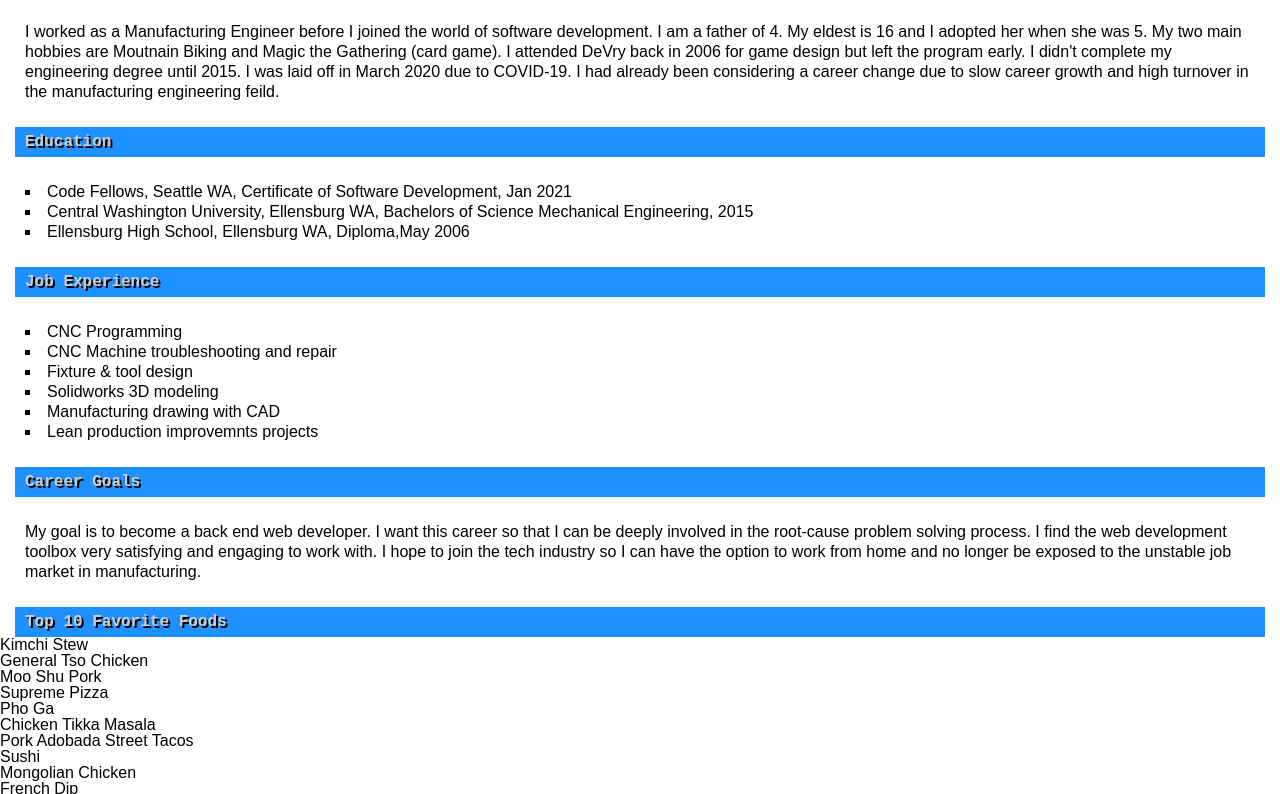
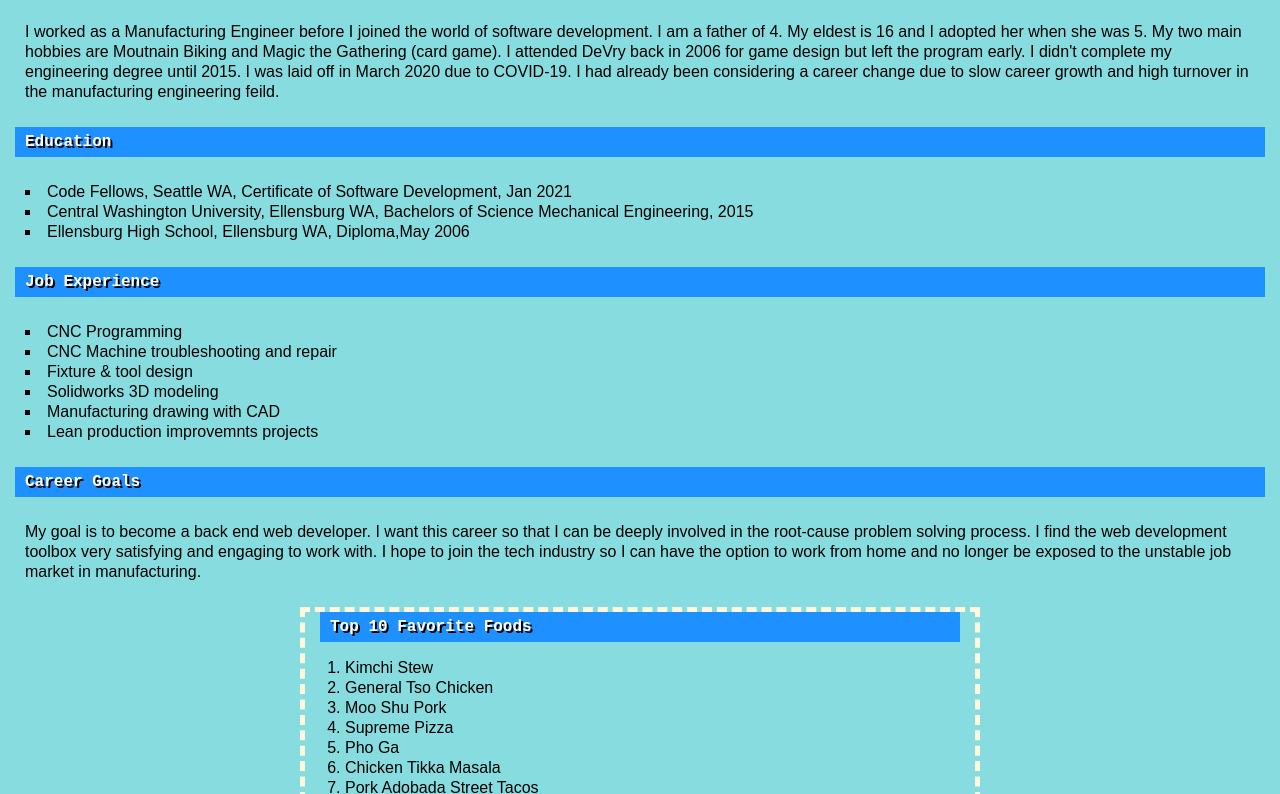
Before and after one commit to johnson-tay09/lab02, a plain HTML site: page index.html in a window 1280 px wide. Shown: the part 109-903 px from the top of the page. Drawn offline with Linux system fonts and the light colour scheme.

Commit message:
updated css for lab3

```diff
--- a/css/style.css
+++ b/css/style.css
@@ -1,5 +1,18 @@
 .italic{
   font-style: italic;
+}
+body{
+  background-color: rgb(134, 220, 223);
+}
+ol {
+  display: block;
+  list-style-type: decimal;
+  margin-top: 1em;
+  margin-bottom: 1em;
+  margin-left: 0;
+  margin-right: 0;
+  padding-left: 40px;
+  line-height: 20px;
 }
 img {
   border-radius: 10%;
@@ -26,7 +39,7 @@ h1{
 h2{
   font-size: large;
   font-family: monospace;
-  color:rgb(207, 204, 204);
+  color:rgb(255, 255, 255);
   text-shadow: 2px 2px #000000;
   background-color: dodgerblue;
   font-weight: 900;
@@ -38,7 +51,7 @@ h2{
 }
 p{
   text-align: left;
-  margin: 25px;
+  margin: 25px 25px;
   line-height: 20px;
 }
 ul{
@@ -46,3 +59,9 @@ ul{
   margin: 25px;
   line-height: 20px;
 }
+#foods{
+  border-width: 5px;
+  border-color: cornsilk;
+  border-style: dashed;
+  margin: 0 300px;
+}
```
